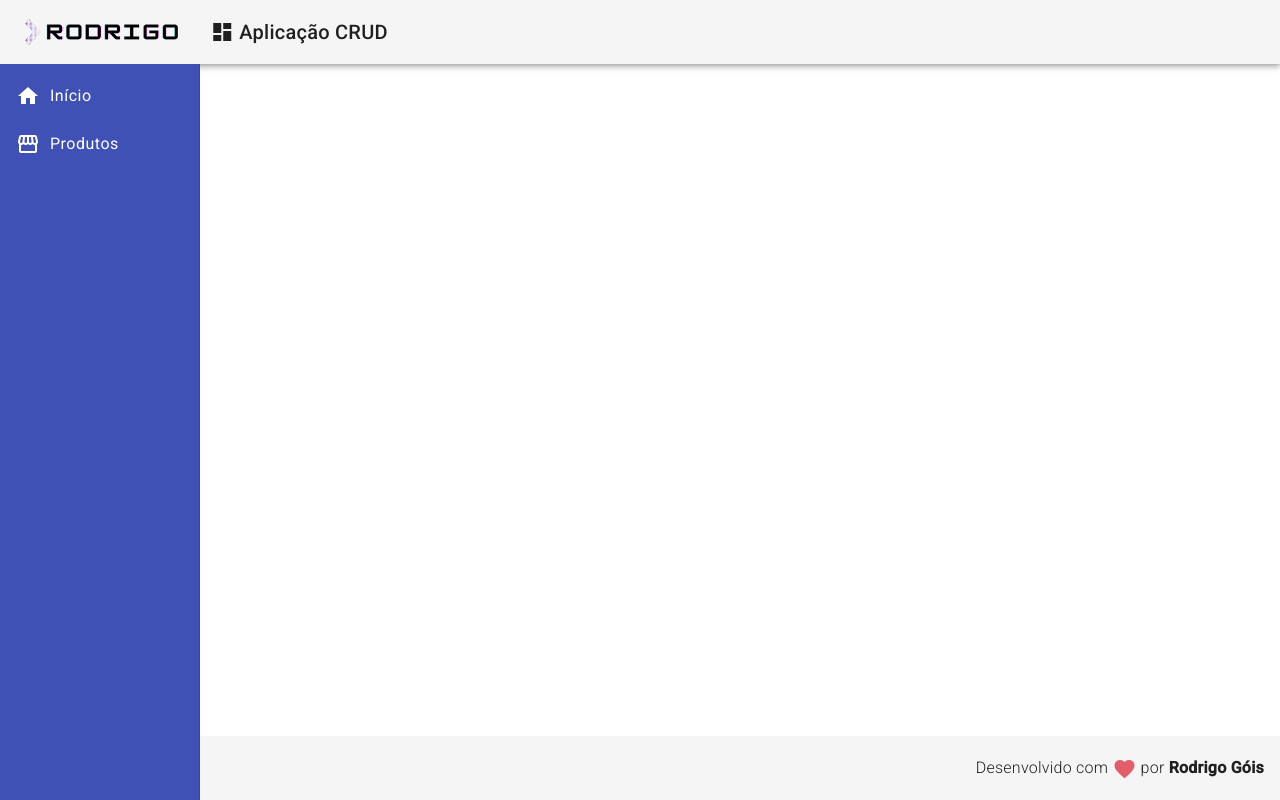
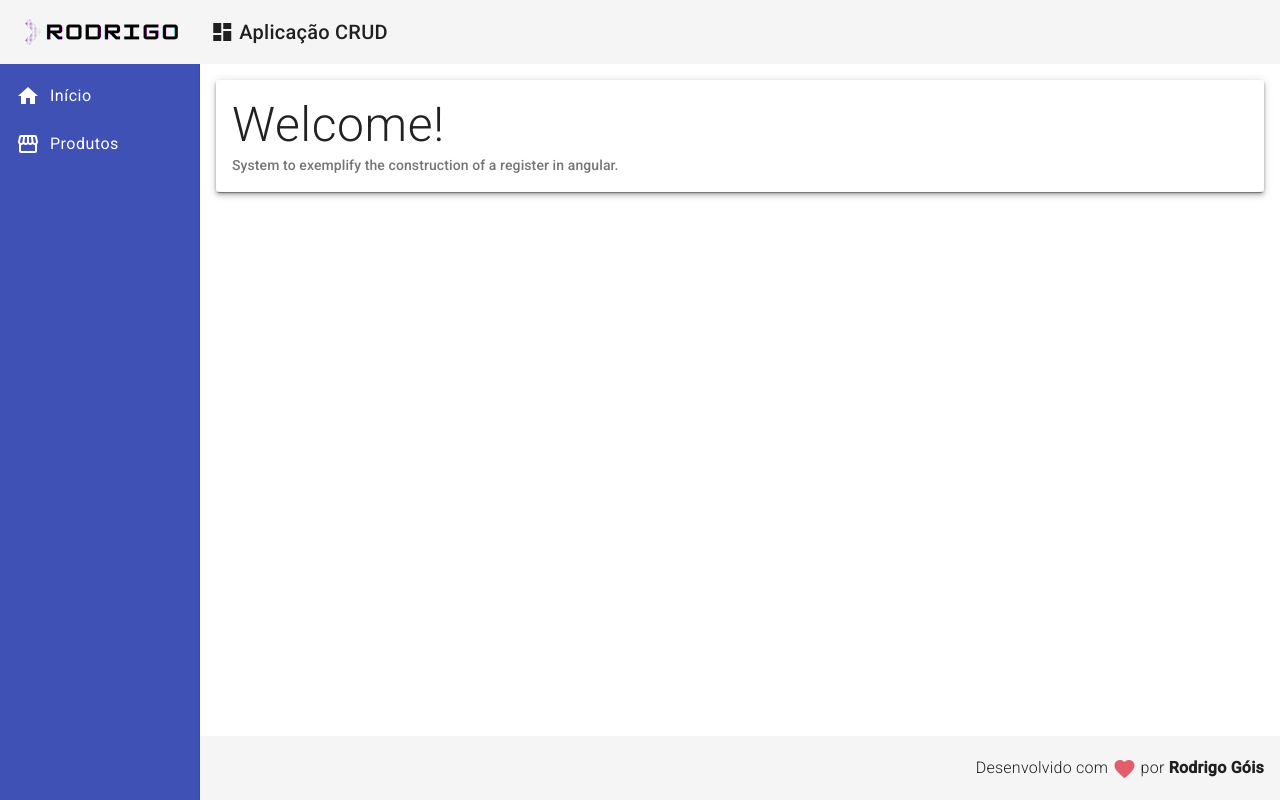
Before and after one commit to RodrigoGoisOficial/Angular-Essencial, an Angular app in the folder frontend/: page / in a window 1280 px wide. Built offline with nearby package versions, Linux system fonts and the light colour scheme.

Commit message:
creating the home component

```diff
--- a/frontend/src/app/components/template/nav/nav.component.css
+++ b/frontend/src/app/components/template/nav/nav.component.css
@@ -12,3 +12,8 @@
   vertical-align: middle;
   color: #FFF;
 }
+
+.content {
+  padding: 16px;
+  background-color: #FFF;
+}
--- a/frontend/src/app/components/template/nav/nav.component.html
+++ b/frontend/src/app/components/template/nav/nav.component.html
@@ -17,6 +17,6 @@
       </mat-nav-list>
   </mat-sidenav>
   <mat-sidenav-content class="content">
-      <router-outlet></router-outlet>
+      <app-home></app-home>
   </mat-sidenav-content>
 </mat-sidenav-container>
--- /dev/null
+++ b/frontend/src/app/views/home/home.component.css
@@ -0,0 +1,9 @@
+.home .title {
+  font-size: 3rem;
+  font-weight: 300;
+  line-height: 1.2;
+}
+
+.home .subtitle {
+  font-size: 1.1rem;
+}
--- /dev/null
+++ b/frontend/src/app/views/home/home.component.html
@@ -0,0 +1,10 @@
+<mat-card class="home">
+  <mat-card-content class="mat-elevation-z4">
+    <mat-card-title class="title">
+      Welcome!
+    </mat-card-title>
+    <mat-card-subtitle>
+      System to exemplify the construction of a register in angular.
+    </mat-card-subtitle>
+  </mat-card-content>
+</mat-card>
```
Also changed, not shown: frontend/src/app/app.module.ts (+6 -2 lines), frontend/src/app/views/home/home.component.ts (added, +10 -0 lines).
